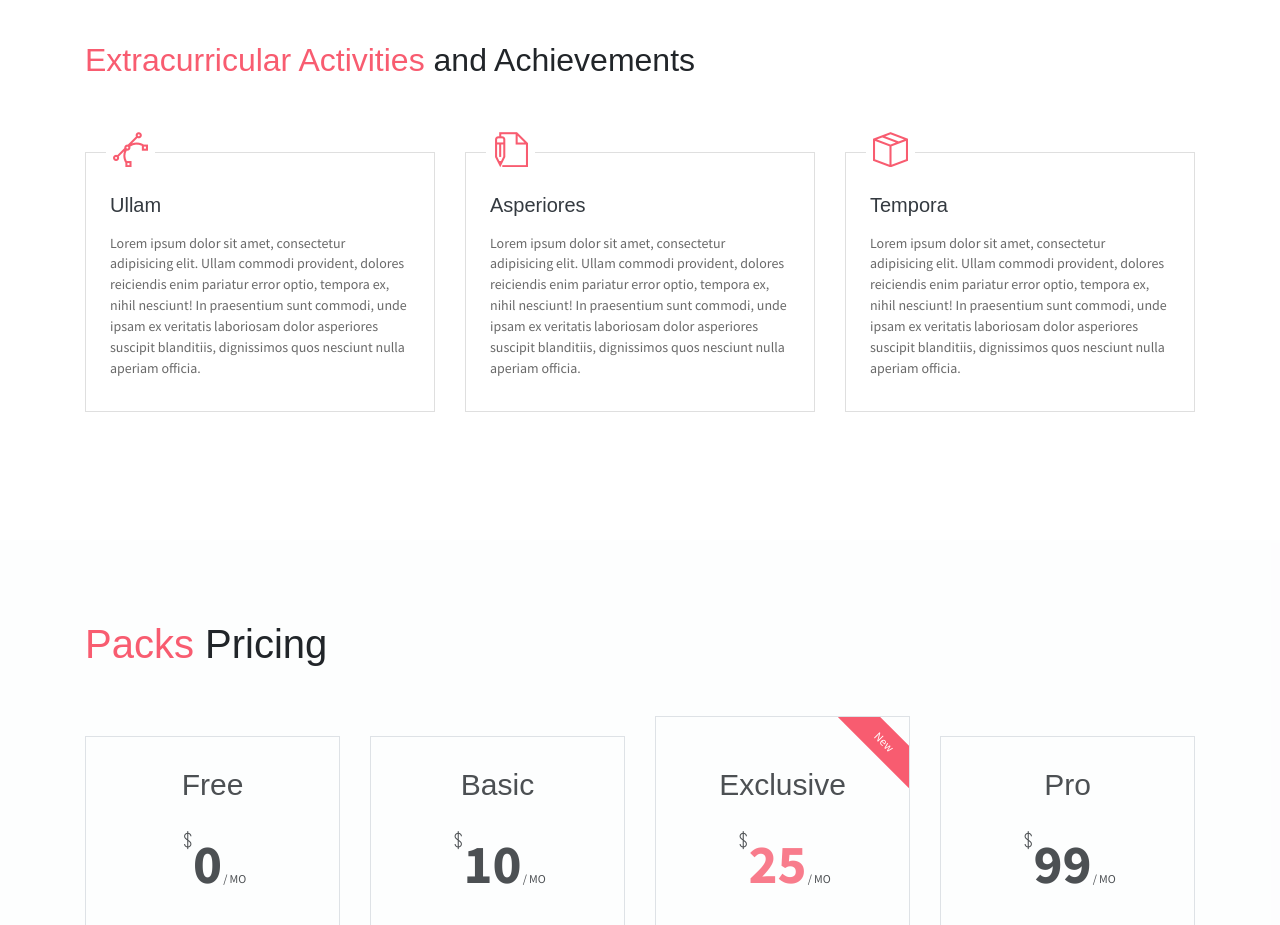
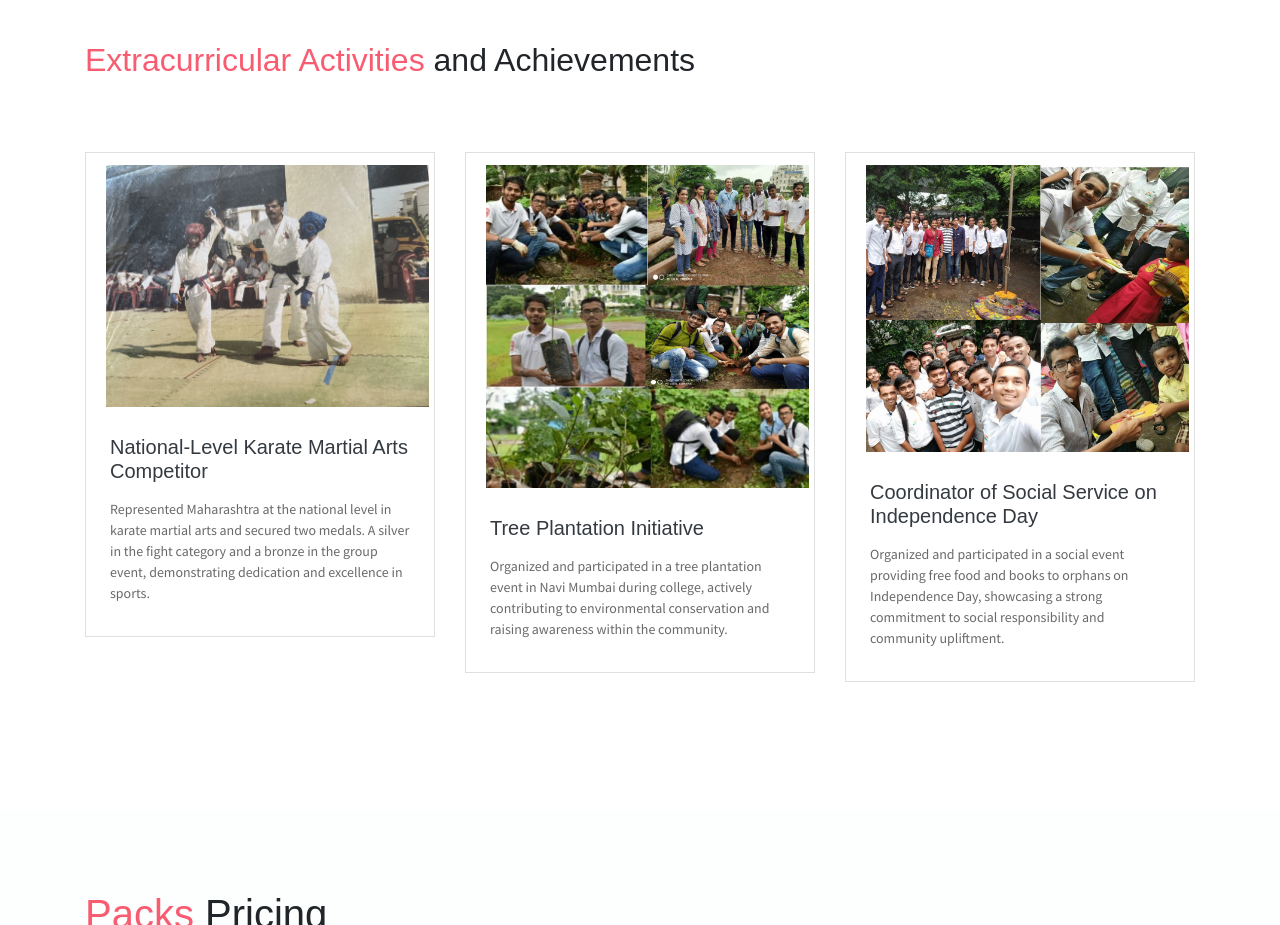
Before and after one commit to Rishil199/Portfolio, a website: page public_html/index.html in a window 1280 px wide. Shown: the part 2760-3685 px from the top of the page. Drawn offline with nearby package versions, Linux system fonts and the light colour scheme; some packages are replaced by stand-ins of ours.

Commit message:
Added achievements and extra curricular activities section.

```diff
--- a/public_html/index.html
+++ b/public_html/index.html
@@ -322,33 +322,40 @@
                 <div class="col-md-4 col-sm-6">
                     <div class="card mb-5">
                        <div class="card-header has-icon">
-                            <i class="ti-vector text-danger" aria-hidden="true"></i>
+                            <!-- <i class="ti-vector text-danger" aria-hidden="true"></i> -->
+                             <img src="assets/imgs/karate-fight.JPG" class="social-img">
                         </div>
                         <div class="card-body px-4 py-3">
-                            <h5 class="mb-3 card-title text-dark">Ullam</h5>
-                            <P class="subtitle">Lorem ipsum dolor sit amet, consectetur adipisicing elit. Ullam commodi provident, dolores reiciendis enim pariatur error optio, tempora ex, nihil nesciunt! In praesentium sunt commodi, unde ipsam ex veritatis laboriosam dolor asperiores suscipit blanditiis, dignissimos quos nesciunt nulla aperiam officia.</P>
+                            <h5 class="mb-3 card-title text-dark">National-Level Karate Martial Arts Competitor                            </h5>
+                            <P class="subtitle">Represented Maharashtra at the national level in karate martial arts and secured two medals. A silver in the fight category and a bronze in the group event, demonstrating dedication and excellence in sports.
+                            </P>
                         </div>
                     </div>
                 </div>
                 <div class="col-md-4 col-sm-6">
                     <div class="card mb-5">
                        <div class="card-header has-icon">
-                            <i class="ti-write text-danger" aria-hidden="true"></i>
+                            <!-- <i class="ti-write text-danger" aria-hidden="true"></i> -->
+                            <img src="assets/imgs/Tree-plantation (2).jpg" class="social-img">
+
                         </div>
                         <div class="card-body px-4 py-3">
-                            <h5 class="mb-3 card-title text-dark">Asperiores</h5>
-                            <P class="subtitle">Lorem ipsum dolor sit amet, consectetur adipisicing elit. Ullam commodi provident, dolores reiciendis enim pariatur error optio, tempora ex, nihil nesciunt! In praesentium sunt commodi, unde ipsam ex veritatis laboriosam dolor asperiores suscipit blanditiis, dignissimos quos nesciunt nulla aperiam officia.</P>
+                            <h5 class="mb-3 card-title text-dark">Tree Plantation Initiative</h5>
+                            <P class="subtitle">Organized and participated in a tree plantation event in Navi Mumbai during college, actively contributing to environmental conservation and raising awareness within the community.
+                            </P>
                         </div>
                     </div>
                 </div>
                 <div class="col-md-4 col-sm-6">
                     <div class="card mb-5">
                        <div class="card-header has-icon">
-                            <i class="ti-package text-danger" aria-hidden="true"></i>
+                            <!-- <i class="ti-package text-danger" aria-hidden="true"></i> -->
+                            <img src="assets/imgs/social-work.jpg" class="social-img">
                         </div>
                         <div class="card-body px-4 py-3">
-                            <h5 class="mb-3 card-title text-dark">Tempora</h5>
-                            <P class="subtitle">Lorem ipsum dolor sit amet, consectetur adipisicing elit. Ullam commodi provident, dolores reiciendis enim pariatur error optio, tempora ex, nihil nesciunt! In praesentium sunt commodi, unde ipsam ex veritatis laboriosam dolor asperiores suscipit blanditiis, dignissimos quos nesciunt nulla aperiam officia.</P>
+                            <h5 class="mb-3 card-title text-dark">Coordinator of Social Service on Independence Day
+                            </h5>
+                            <P class="subtitle">Organized and participated in a social event providing free food and books to orphans on Independence Day, showcasing a strong commitment to social responsibility and community upliftment. </P>
                         </div>
                     </div>
                 </div>
```
Also changed, not shown: public_html/assets/css/style.css, public_html/assets/imgs/Tree-plantation (2).jpg (added), public_html/assets/imgs/karate-fight.JPG (added), public_html/assets/imgs/social-work.jpg (added).
